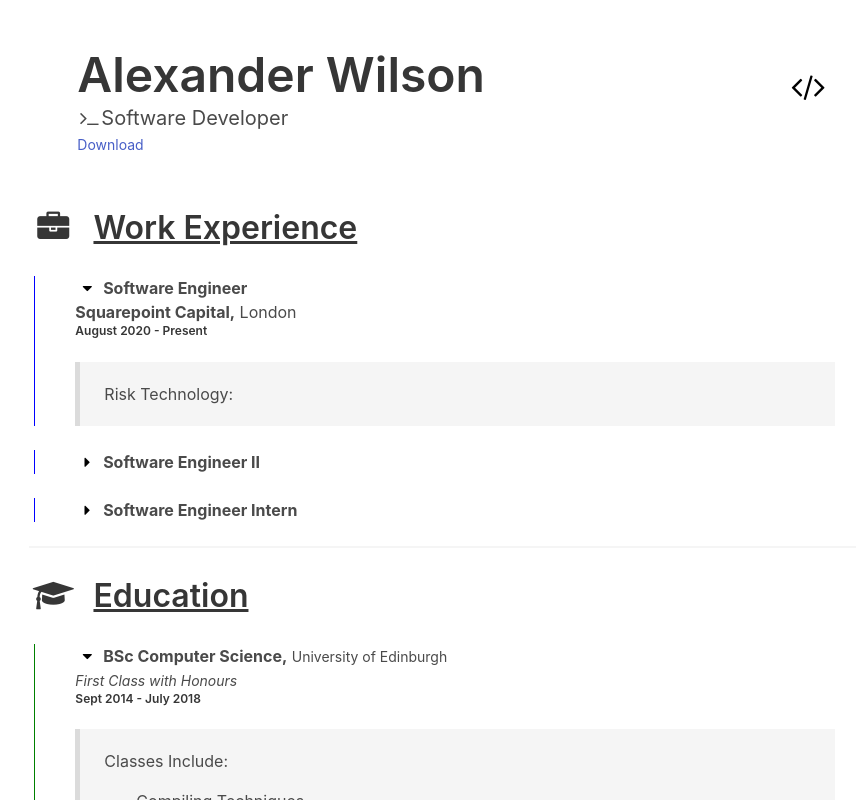
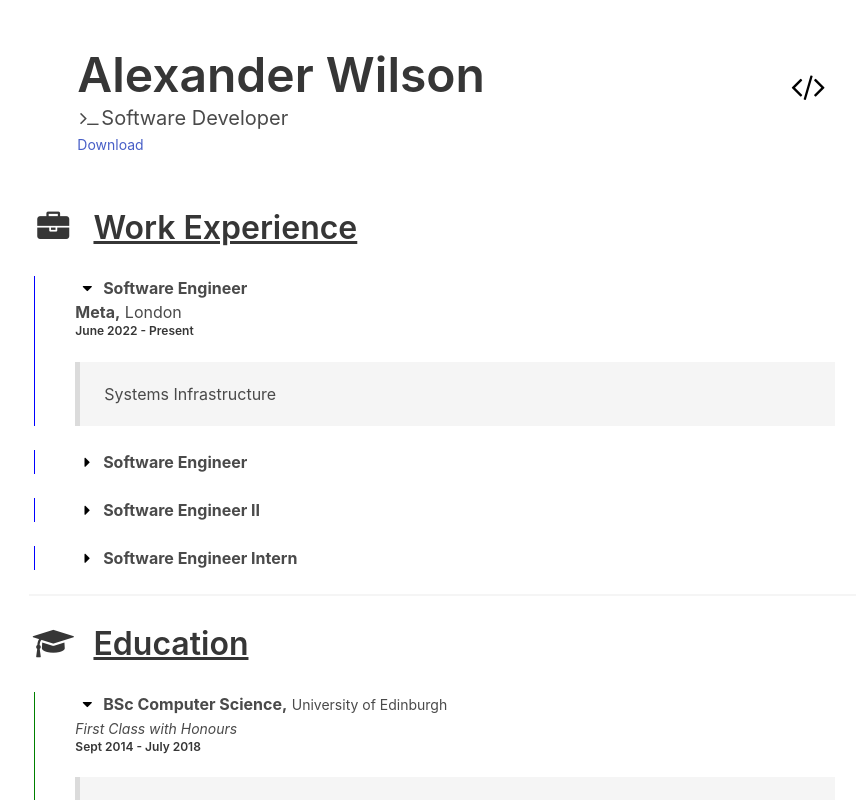
Before and after one commit to rdtscp/resume, a React (Create React App) app: page / in a window 1280 px wide. Shown: the top 800 px of the page, without its empty margins (188-1044 px from the left). Built offline with nearby package versions, Linux system fonts and the light colour scheme; no server answers.

Commit message:
Update employment status

```diff
--- a/src/Views/CompiledCV.js
+++ b/src/Views/CompiledCV.js
@@ -32,9 +32,18 @@ class CompiledCV extends Component {
             <span className="icon is-large"><i className="fa   fa-briefcase"></i></span> &nbsp;
             <u>Work Experience</u>
           </h3>
-          <WorkEntry title="Software Engineer" company="Squarepoint Capital" location="London" date="August 2020 - Present" endyear={(new Date()).getFullYear()}>
+          <WorkEntry title="Software Engineer" company="Meta" location="London" date="June 2022 - Present" endyear={(new Date()).getFullYear()}>
+            Systems Infrastructure
+            <br />
+          </WorkEntry>
+          <br />
+          <WorkEntry title="Software Engineer" company="Squarepoint Capital" location="London" date="August 2020 - June 2022" endyear="2022">
             Risk Technology:
             <br />
+            <li> Worked on stateless C++ microservices to perform real time processing of trades to track position. Services were highly multithreaded in order to handle millions of trades per day. Made use a pub/sub messaging queues, and KDB databases for real-time and historical data. Services were highly robust. </li>
+            <li> Designed, implemented, and tested C++ microservices to accompany position keeping service mentioned above for various bespoke business needs.</li>
+            <li> Set up metrics, monitoring and alerting on production services using Prometheus/Grafana/VictorOps. </li>
+            <li> Implemented recon/reporting jobs for data parity between old and new systems in order to safely migrate/deprecate legacy systems. </li>
           </WorkEntry>
           <br />
           <WorkEntry title="Software Engineer II" company="FactSet" location="London" date="August 2018 - August 2020" endyear="2020">
@@ -60,7 +69,7 @@ class CompiledCV extends Component {
           </h3>
           <EducationEntry school="University of Edinburgh" classification="First Class with Honours" degree="BSc Computer Science" date="Sept 2014 - July 2018">
             Classes Include:
-              <ul>
+            <ul>
               <li>Compiling Techniques</li>
               <li>Computer Architecture</li>
               <li>Parallel Architecture</li>
@@ -75,7 +84,7 @@ class CompiledCV extends Component {
 
           <h3 id="skills" className="title is-3">
             <span className="icon is-large"><i className="fa fa-code"></i></span> &nbsp;
-              <u>Skills/Interests</u>
+            <u>Skills/Interests</u>
           </h3>
           <SkillList title="Languages/Technologies">
             <table>
@@ -120,7 +129,7 @@ class CompiledCV extends Component {
 
           <h3 id="projects" className="title is-3">
             <span className="black icon is-large"><a href="https://github.com/rdtscp" className="fa fa-github black"></a></span>&nbsp;
-              <u>Projects</u>
+            <u>Projects</u>
           </h3>
           <Project title="Microbenchmarking Intel Xeon Phi" github="https://github.com/rdtscp/MicroBenchmarking-KNL">
             University Dissertation - Involved writing c++ with inline x86 to evaluate the latencies and bandwidths of the different memory components of the multichip processor. Required extensive research into computer architecture and how code is translated into machine instructions/opcodes.
```
